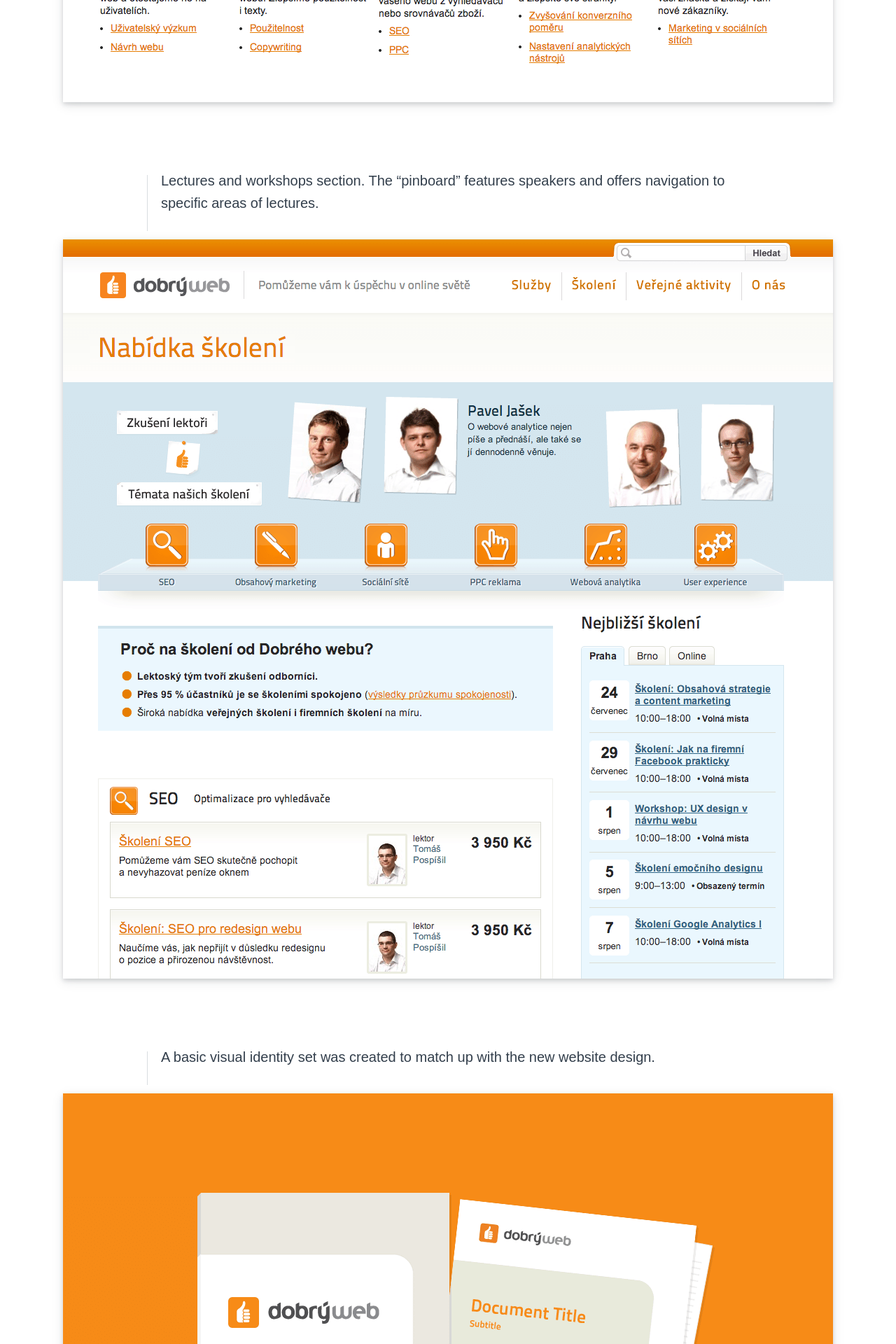
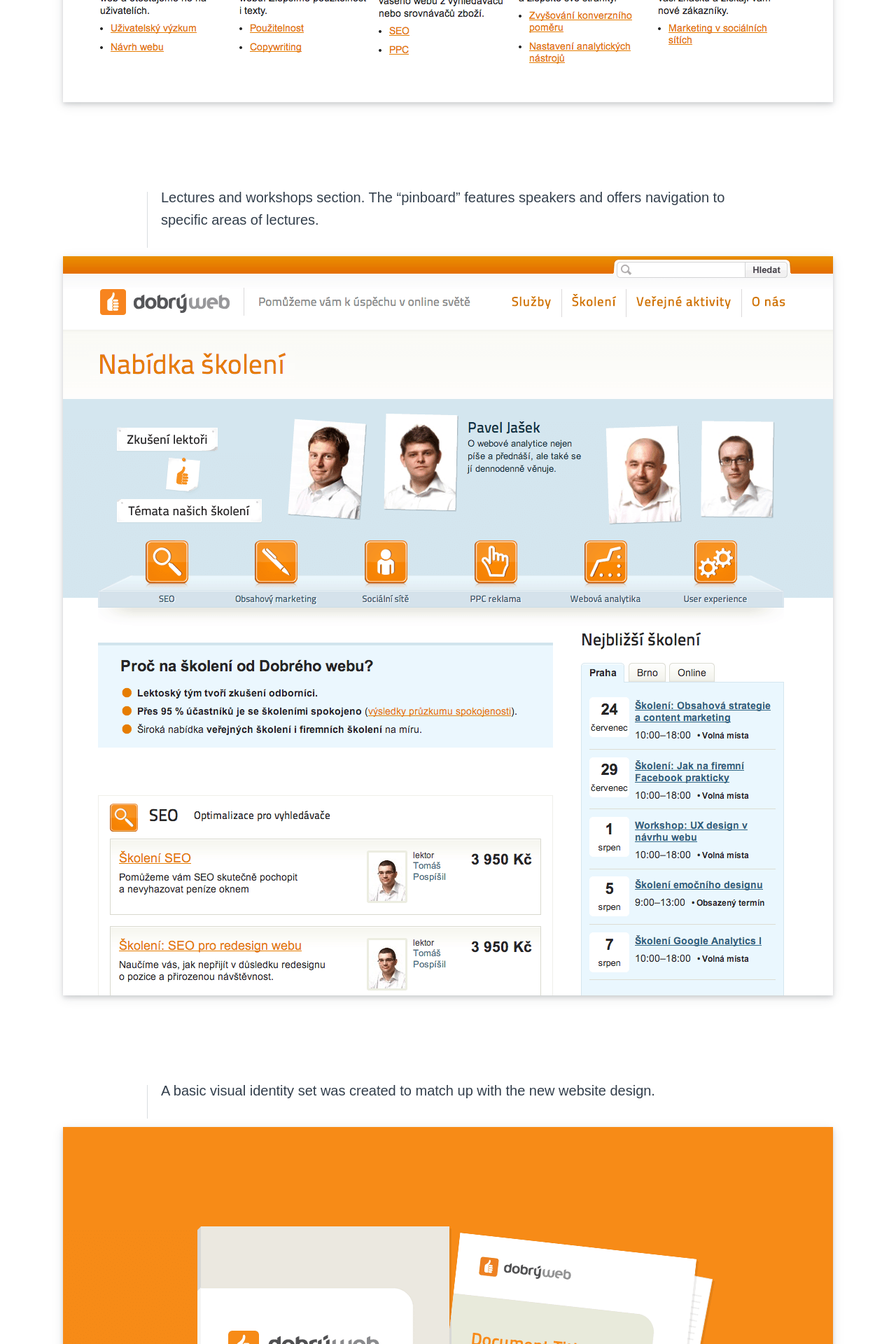
Before and after one commit to ivan-pik/portfolio, a Jekyll site: the page built from projects/03-dobry-web.html, in a window 1280 px wide. Shown: the part 2289-4209 px from the top of the page at 70% size. Built offline with Jekyll 4.4.1, drawn with Linux system fonts in a browser that asks for light colours.

Commit message:
Typography improvements

```diff
--- a/_sass/_page-project.scss
+++ b/_sass/_page-project.scss
@@ -129,7 +129,7 @@
 .project__image {
 
   &.project__image--browser, &.project__image--noframe {
-    margin: 0 2vw 4rem;
+    margin: 0 2vw 5rem;
     @include media-query(max,$bp-small) {
       margin: 0 2vw 2rem;
     }
@@ -227,6 +227,10 @@
 
 .project-navigation--top {
   margin-top: 1.2rem;
+}
+
+.project-navigation--bottom {
+  padding-top: 4em;
 }
 
 // Link
@@ -327,13 +331,13 @@
   position: relative;
   top: 1px;
   z-index: 2;
-  padding: 2rem 0 2.15rem;
-
+  padding: 0 33px 2.2rem 0;
 }
 
 
 .project-navigation__next-project-name {
   @extend %font-size--h2;
+  margin-top: 0.4em;
   font-weight: 700;
   text-transform: none;
   display: block;
```
